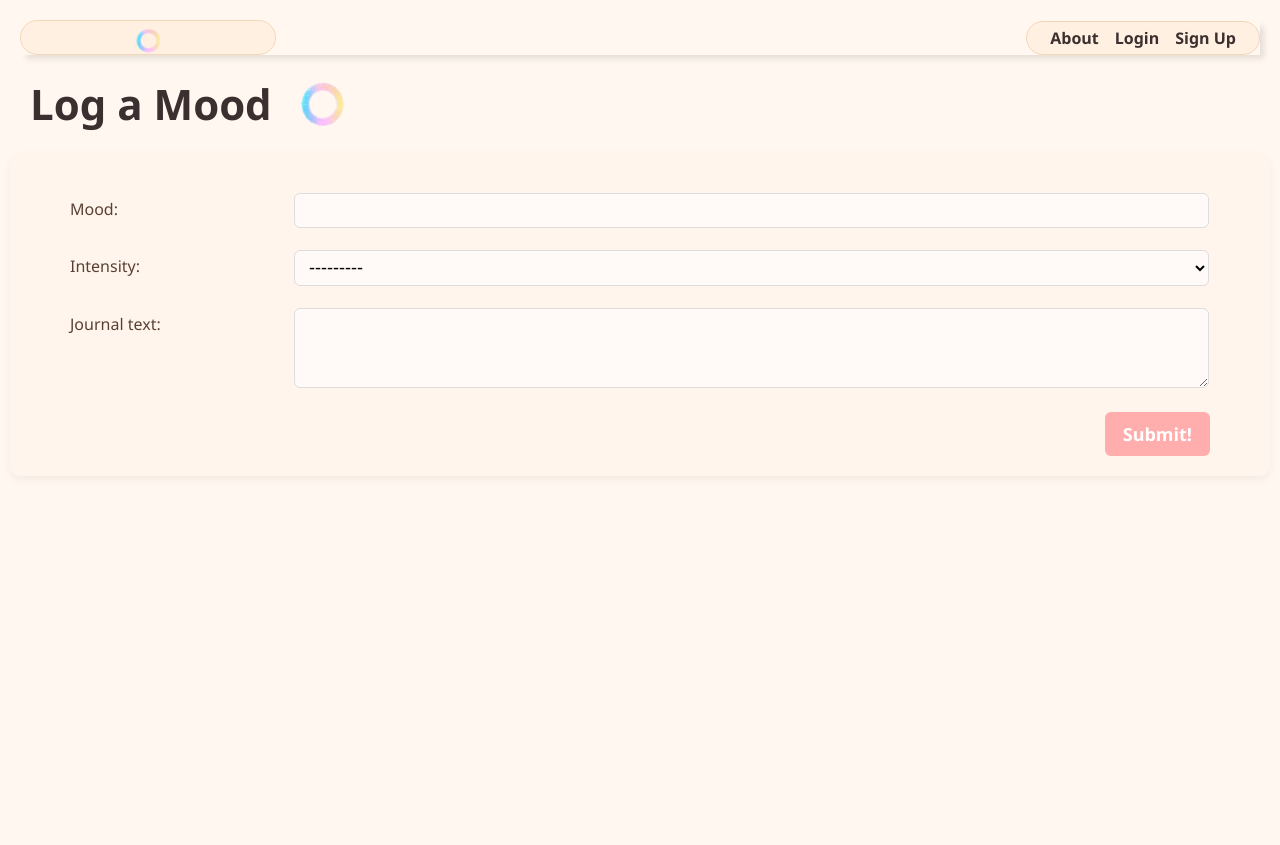
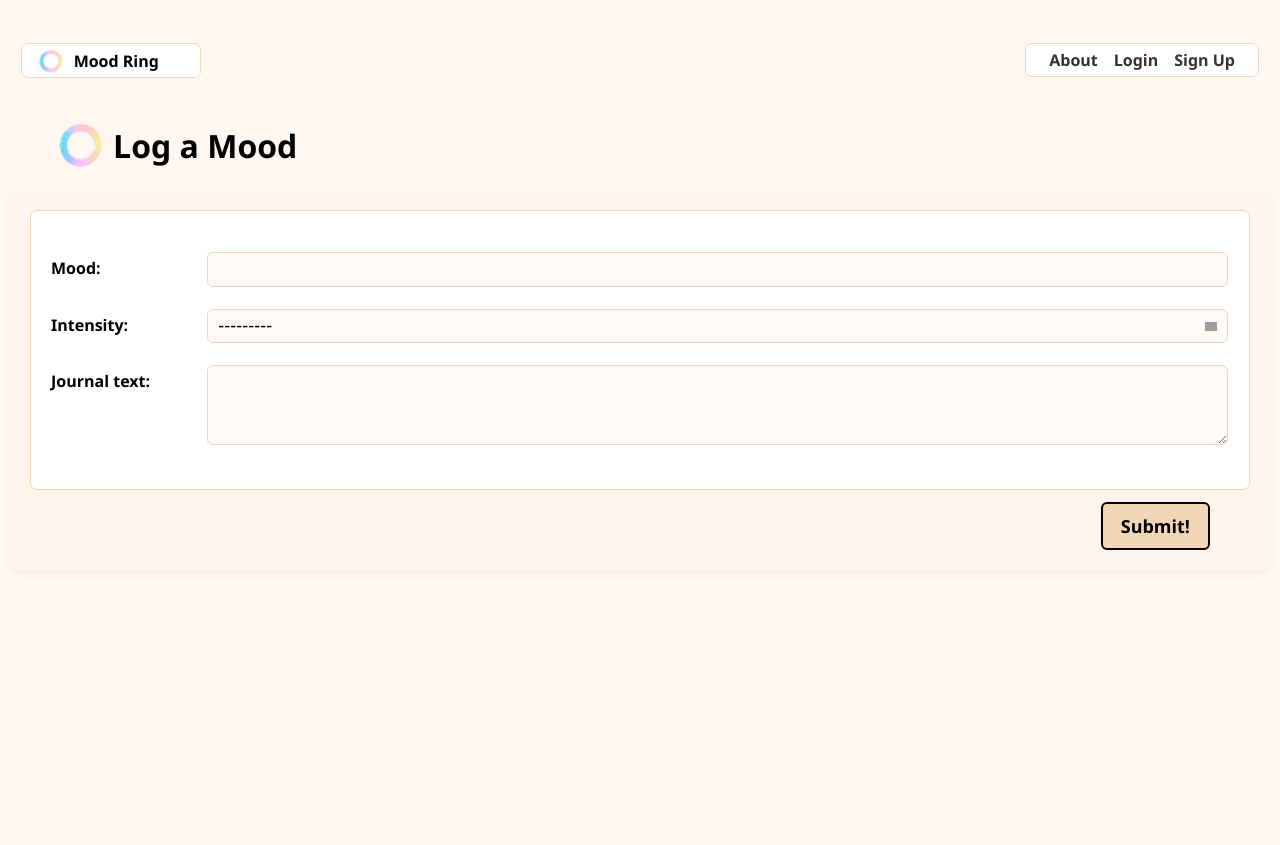
Before and after one commit to Mikebrown0409/moodring, a Django app: page /moods/create/ in a window 1280 px wide. Before the commit the page ends 456 px from the top, so only its background shows below. Run offline with Django 5.2, Linux system fonts and the light colour scheme; grey boxes are pictures that could not be loaded.

Commit message:
css changes

```diff
--- a/main_app/static/css/base.css
+++ b/main_app/static/css/base.css
@@ -1,8 +1,13 @@
 /* static/css/base.css  */
+* {
+  box-sizing: border-box;
+}
 
 html {
   box-sizing: border-box;
 }
+
+
 
 *,
 *::before,
@@ -47,9 +52,8 @@ body {
 
 header {
   width: 100%;
-  background: var(--nav-bg-ff);
-  border-bottom: var(--borders);
-  box-shadow: var(--card-box-shadow);
+  box-sizing: border-box;
+  padding: 0 20px;
 }
 
 nav {
@@ -238,7 +242,10 @@ h2 {
   .page-header img:first-of-type {
     margin-left: 25px;
   }
-
+  body {
+    margin: 0;
+    overflow-x: hidden;
+  }
   @supports (-webkit-backdrop-filter: none) or (backdrop-filter: none) {
     header {
       background: var(--nav-bg);
--- a/main_app/static/css/form.css
+++ b/main_app/static/css/form.css
@@ -12,6 +12,7 @@ table {
   padding: 0 40px;
   width: 100%;
   border-spacing: 0 20px;
+
 }
 
 th {
@@ -31,7 +32,7 @@ td > * {
   width: 100%;
   padding: 6px 10px;
   font-size: var(--font-l);
-  border: 1px solid #ddd;
+  border: 1px solid #f1d6b8;
   border-radius: 6px;
   background-color: #fffaf8;
 }
@@ -41,21 +42,31 @@ td > textarea {
   font-family: inherit;
 }
 
+td input,
+td textarea,
+td select {
+  border: 1px solid #f1d6b8 !important;
+}
+
+
 .btn {
   align-self: flex-end;
   margin-right: 40px;
   padding: 10px 18px;
-  background-color: #ffadad;
-  color: white;
+  background-color: #f1d6b8;
+  color: #000000;
   font-weight: bold;
-  border: none;
+  border-style: solid;
+  border-width: 2px;
+  border-color: #000000;
   border-radius: 6px;
   cursor: pointer;
   transition: background-color 0.3s ease;
+  margin-top: 12px;
 }
 
 .btn:hover {
-  background-color: #ff8b8b;
+  background-color: #e2c099;
 }
 
 .red-text {
@@ -63,3 +74,41 @@ td > textarea {
   font-weight: bold;
   margin-left: 2rem;
 }
+
+.form-container input:focus,
+.form-container textarea:focus,
+.form-container select:focus {
+  border-color: #f1d6b8 !important;
+  outline: none !important;
+  box-shadow: 0 0 5px #f1d6b8 !important;
+}
+
+form select {
+  border: 1px solid #f1d6b8;
+  border-radius: 6px;
+  background-color: #fffaf8;
+  padding: 6px 10px;
+  font-size: 1.8rem;
+  -webkit-appearance: none;
+  -moz-appearance: none;
+  appearance: none;
+  background-image: url('/static/path-to-your-custom-arrow.svg'); /* adjust path */
+  background-repeat: no-repeat;
+  background-position: right 10px center;
+  background-size: 12px;
+}
+
+form select:focus {
+  border-color: #f1d6b8 !important;
+  outline: none !important;
+  box-shadow: 0 0 5px #f1d6b8 !important;
+}
+
+label {
+  font-size: 16px;
+  font-weight: bold;
+  color: #000000;
+  margin-bottom: 5px;
+  display: block;
+  margin-right: -50px;
+}
--- a/main_app/static/css/moods/mood-detail.css
+++ b/main_app/static/css/moods/mood-detail.css
@@ -90,13 +90,13 @@
 .affirmation-section h3 {
   margin-bottom: 1rem;
   font-size: var(--font-l);
-  color: #2d6045;
+  color: #000000;
 }
 
 .affirmation-text {
   font-size: var(--font-reg);
   color: #2d6045;
-  background-color: #e7f7ed;
+  background-color: #e7f7ed00;
   padding: 1rem;
   border-radius: 8px;
 }
--- a/main_app/static/css/moods/moods-index.css
+++ b/main_app/static/css/moods/moods-index.css
@@ -1,12 +1,12 @@
 .page-header {
   text-align: center;
-  margin: 2rem 0 1rem;
 }
 .page-header h1 {
   font-size: var(--font-xxl);
   color: #704B38;
   letter-spacing: 1px;
 }
+
 .card-container {
   display: flex;
   flex-wrap: wrap;
--- a/main_app/templates/base.html
+++ b/main_app/templates/base.html
@@ -8,28 +8,30 @@
     <meta name="viewport" content="width=device-width, initial-scale=1.0" />
     <!-- <link rel="shortcut icon" type="image/png" href="{% static 'images/splash.svg' %}" /> -->
     <link rel="stylesheet" href="{% static 'css/base.css' %}">
-    <title>Mood Rind</title>
+    <title>Mood Ring</title>
     {% block head %}
     {% endblock %}
   </head>
-  <body>
-    <header>
-      <div class="header-logo-container">
-        <a href="{% url 'home' %}">
-          <img src="{% static 'images/header1.png' %}" class="header-ring" alt=" Logo" />
+  <body style="margin: 0; overflow-x: hidden;">
+    <header style="height: 80px; width: 100%; padding-left: 21px; padding-right: 21px;">
+      <div class="header-logo-container" style="border-radius: 7px; background-color: #ffffff; width: 180px;">
+        <a href="{% url 'home' %}" style="text-decoration: none;">
+          <div style="display: flex;">
+          <img src="{% static 'images/header1.png' %}" class="header-ring" alt=" Logo"  style="width: 18%; margin-top: -2px; margin-left: 0px;  margin-right: 60px;"/> <h3 style="font-size: 16px; text-decoration: none; color: #000000; margin-top: 0px; margin-left: -50px;"> Mood Ring</h3>
+        </div>
         </a>
       </div>
-      <nav>
+      <nav style="border-radius: 7px; background-color: #ffffff;">
         <ul>
           {% if user.is_authenticated %}
-          <li><a href="{% url 'moods' %}">Dashboard</a></li>
-          <li><a href="{% url 'about' %}">About</a></li>
-          <li><a href="{% url 'mood-create' %}">Log a Mood</a></li>
+          <li><a href="{% url 'moods' %}" style="color: #000000;">Dashboard</a></li>
+          <li><a href="{% url 'about' %}" style="color: #000000;">About</a></li>
+          <li><a href="{% url 'mood-create' %}" style="color: #000000;">Log a Mood</a></li>
 
           <li>
             <form id="logout-form" method="post" action="{% url 'logout' %}">
               {% csrf_token %}
-              <button type="submit">Log out</button>
+              <button type="submit" style="color: #000000;">Log out</button>
             </form>
           </li>
           {% else %}
@@ -40,7 +42,7 @@
         </ul>
       </nav>
     </header>
-    <main>
+    <main >
       {% block content %}
       {% endblock %}
     </main>
--- a/main_app/templates/main_app/moodentry_form.html
+++ b/main_app/templates/main_app/moodentry_form.html
@@ -2,17 +2,29 @@
 {% load static %}
 {% block head %}
 <link rel="stylesheet" href="{% static 'css/form.css' %}" />
+<style>
+    input:focus,
+    textarea:focus,
+    select:focus {
+        border-color: #f1d6b8 !important;
+        outline: none !important;
+        box-shadow: 0 0 5px #f1d6b8 !important;
+    }
+
+    </style>
+
 {% endblock %}
 {% block content %}
 
 <div class="page-header">
-    <h1>Log a Mood</h1>
     <img src="{% static 'images/header1.png' %}" alt="ring 1" />
+    <h1 style="color: #000000; font-size: 32px; margin-left: 8px;">Log a Mood</h1>
+
 </div>
 
-<form action="" method="post" class="form-container">
+<form action="" method="post" class="form-container" >
     {% csrf_token %}
-    <table>
+    <table style="border-radius: 7px; background: #fff; border: 1px solid #f1d6b8; padding: 20px;">
         {{ form.as_table }}
     </table>
     <button type="submit" class="btn submit">Submit!</button>
```
Also changed, not shown: main_app/templates/moods/detail.html (+62 -14 lines), main_app/templates/moods/index.html (+20 -7 lines).
